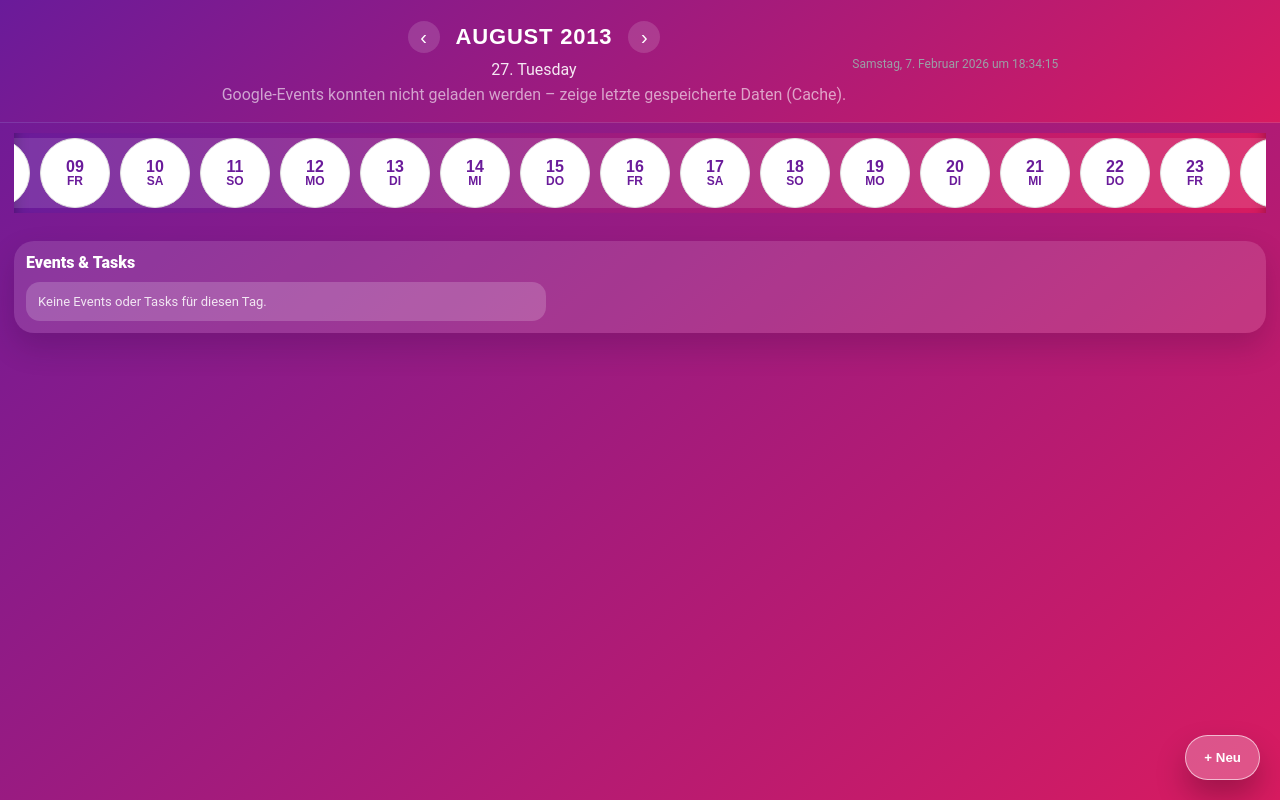
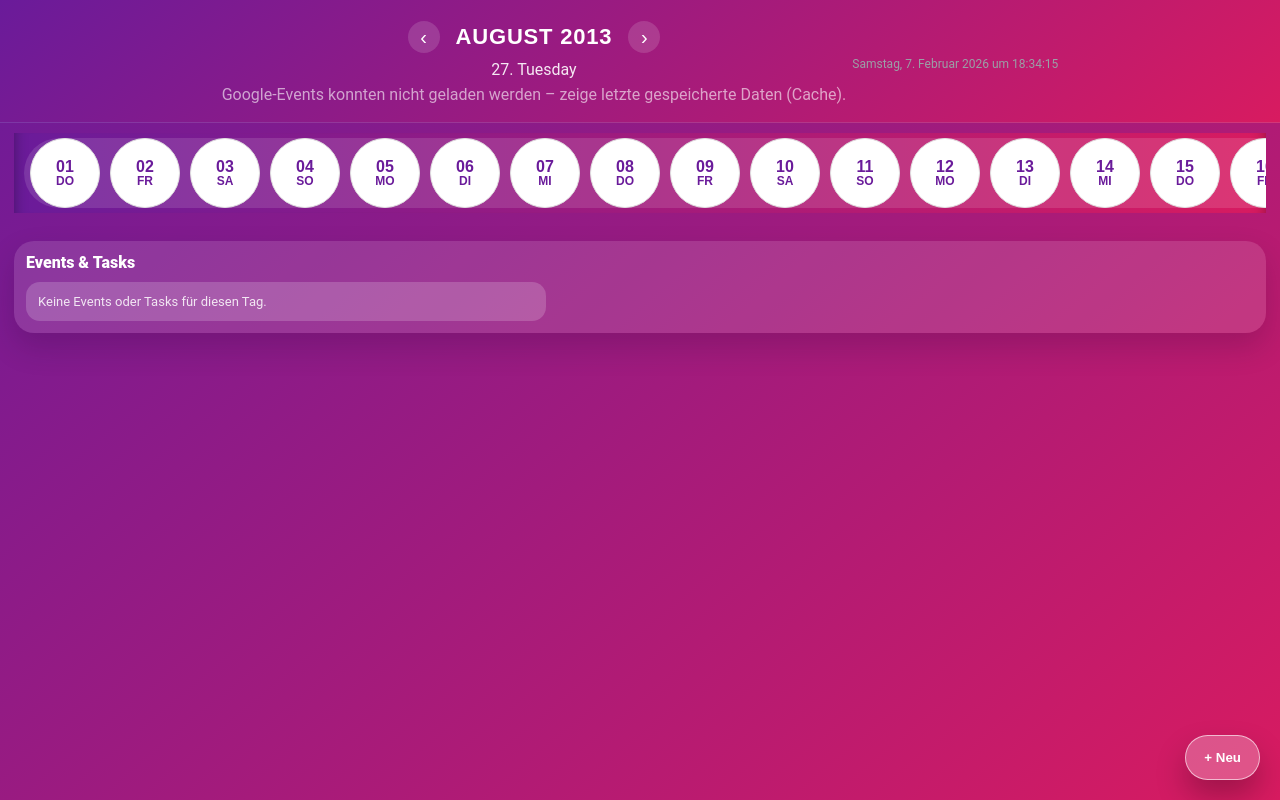
Before and after one commit to Kurkurkury/calendar-mvp, a website: page index.html in a window 1280 px wide. Drawn offline with Linux system fonts and the light colour scheme; no server answers.

Commit message:
Adjust day scroller width for month days

```diff
--- a/style.css
+++ b/style.css
@@ -142,11 +142,13 @@ body.view-day .side {
   overflow-x: auto;
   scroll-snap-type: x mandatory;
   padding: 10px;
+  width: 100%;
+  white-space: nowrap;
   height: 80px;
   margin-top: 10px;
   gap: 10px;
   background: linear-gradient(to right, #6a1b9a, #d81b60);
-  justify-content: center;
+  justify-content: flex-start;
   align-items: center;
 }
 
--- a/www/style.css
+++ b/www/style.css
@@ -304,11 +304,13 @@ body.view-day .side {
   overflow-x: auto;
   scroll-snap-type: x mandatory;
   padding: 10px;
+  width: 100%;
+  white-space: nowrap;
   gap: 0;
   height: 80px;
   margin-top: 10px;
   align-items: center;
-  justify-content: center;
+  justify-content: flex-start;
   background: linear-gradient(to right, #6a1b9a, #d81b60);
   -webkit-overflow-scrolling: touch;
   position: relative;
```
